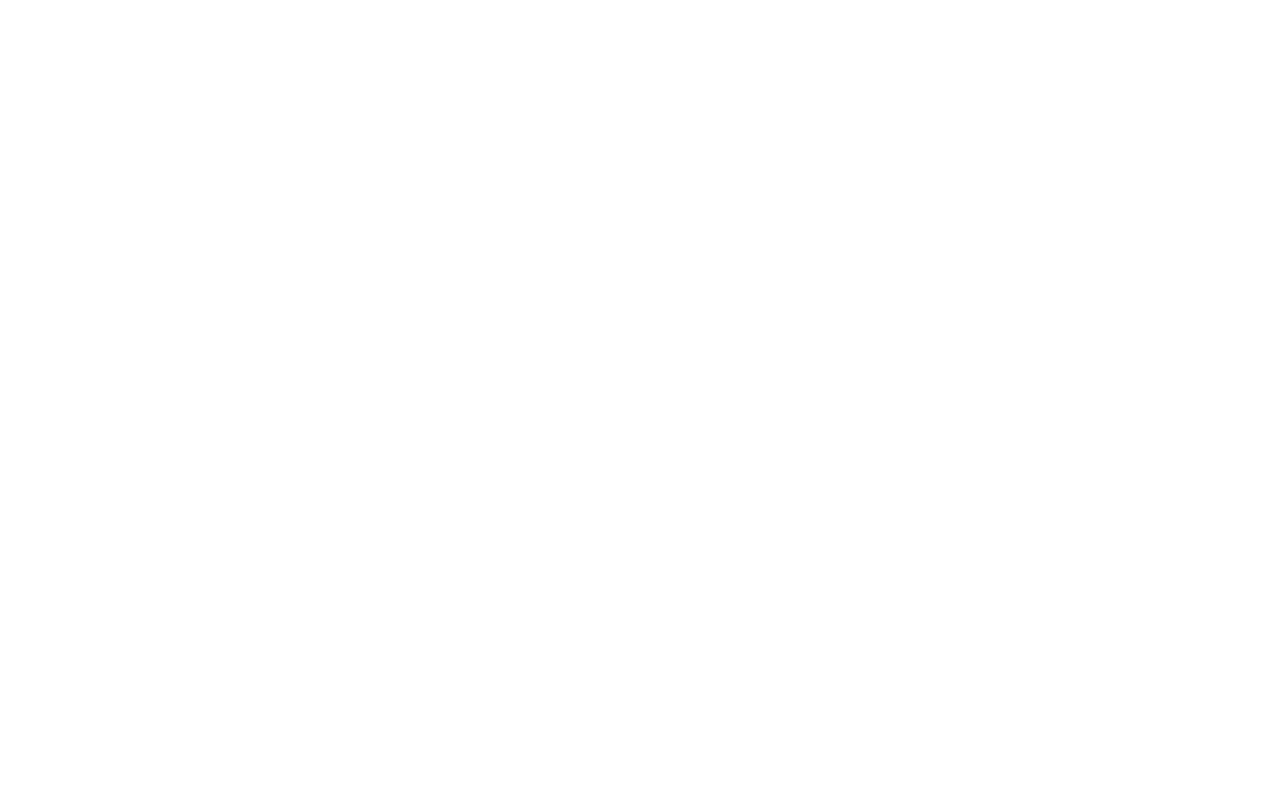
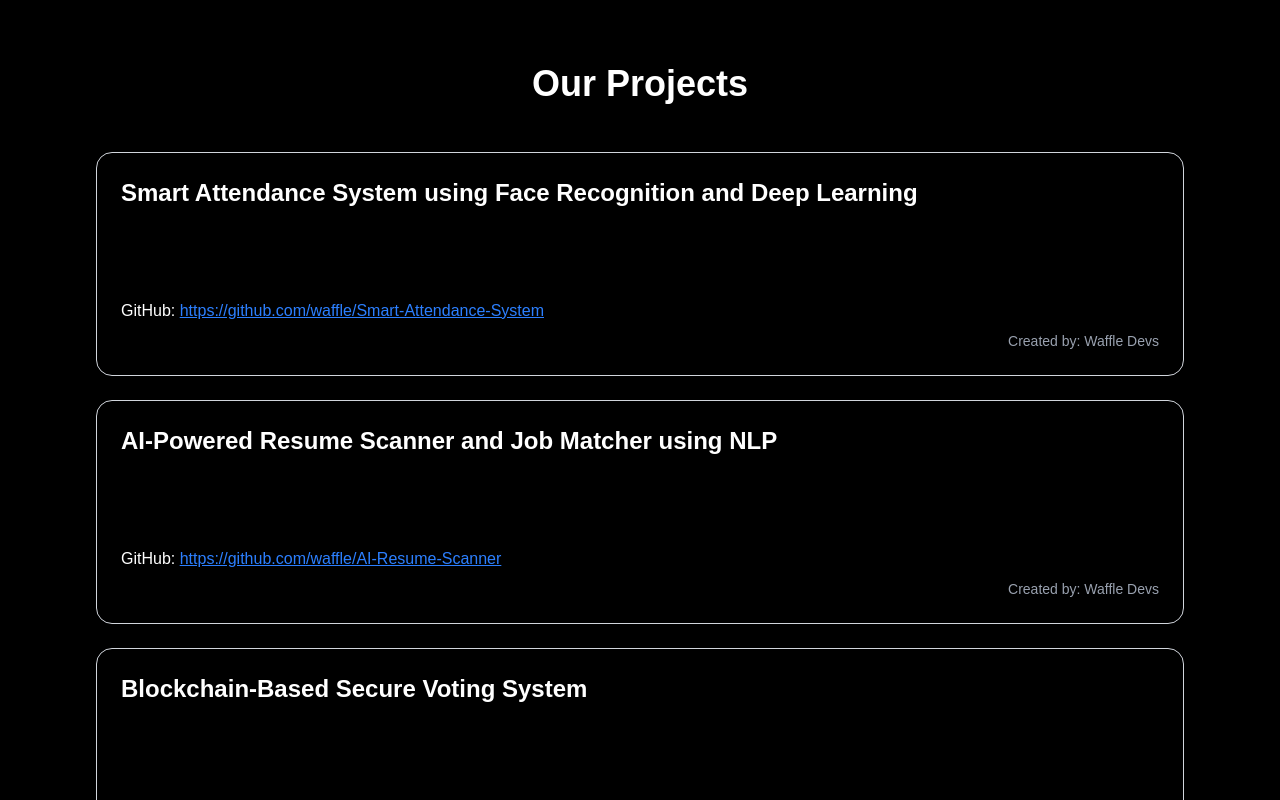
Before and after one commit to BuildwithWaffle/buildwithwaffle.me, a Next.js app: page /projects in a window 1280 px wide. Shown: the top 800 px of the page. Built offline with nearby package versions, Linux system fonts and the light colour scheme.

Commit message:
Update-3

```diff
--- a/src/app/projects/page.tsx
+++ b/src/app/projects/page.tsx
@@ -1,7 +1,74 @@
-export default function AboutPage() {
+import Link from 'next/link';
+
+const projects = [
+  {
+    title: "Smart Attendance System using Face Recognition and Deep Learning",
+    github: "https://github.com/waffle/Smart-Attendance-System",
+    creator: "Waffle Devs",
+  },
+  {
+    title: "AI-Powered Resume Scanner and Job Matcher using NLP",
+    github: "https://github.com/waffle/AI-Resume-Scanner",
+    creator: "Waffle Devs",
+  },
+  {
+    title: "Blockchain-Based Secure Voting System",
+    github: "https://github.com/waffle/Blockchain-Voting-System",
+    creator: "Waffle Devs",
+  },
+  {
+    title: "Remote Patient Tracker",
+    github: "https://github.com/waffle/patient-tracker",
+    creator: "Waffle Devs",
+  },
+  {
+    title: "Smart Medicine Dispenser",
+    github: "https://github.com/waffle/med-dispenser",
+    creator: "Waffle Devs",
+  },
+  {
+    title: "Fall Detection System",
+    github: "https://github.com/waffle/fall-detection",
+    creator: "Waffle Devs",
+  },
+];
+
+export default function ProjectsSection() {
   return (
-    <div className="text-white p-10">
-      <h1 className="text-4xl font-bold">Project Page</h1>
+    <section className="bg-black text-white py-16 px-26 md:px-24">
+      <h2 className="text-4xl font-bold mb-12 text-center">Our Projects</h2>
+      <div className="space-y-6">
+        {projects.map((project, index) => (
+  <div
+    key={index}
+    className="border border-gray-300 rounded-2xl p-6 flex flex-col justify-between h-56 bg-black text-white transition-all duration-300 transform hover:scale-105 hover:shadow-xl"
+  >
+    <h3 className="text-2xl font-semibold">{project.title}</h3>
+
+    <div className="mt-auto">
+      <p className="mb-2">
+        <span className="font-medium">GitHub: </span>
+        <Link
+          href={project.github}
+          className="text-blue-500 underline hover:text-blue-400"
+          target="_blank"
+        >
+          {project.github}
+        </Link>
+      </p>
+      <p className="text-sm text-gray-400 text-right">
+        <span className="font-medium">Created by:</span> {project.creator}
+      </p>
     </div>
+  </div>
+))}
+     </div>
+
+      <div className="mt-12 text-center">
+  <p className="text-xl font-medium italic text-gray-800 underline">
+    Ready to start your chapter? We don’t care about perfect. We care about passionate.
+  </p>
+</div>
+    </section>
   );
 }
```
